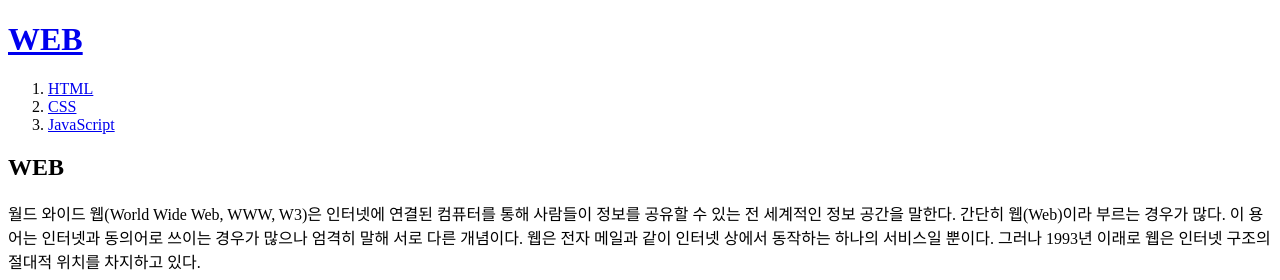
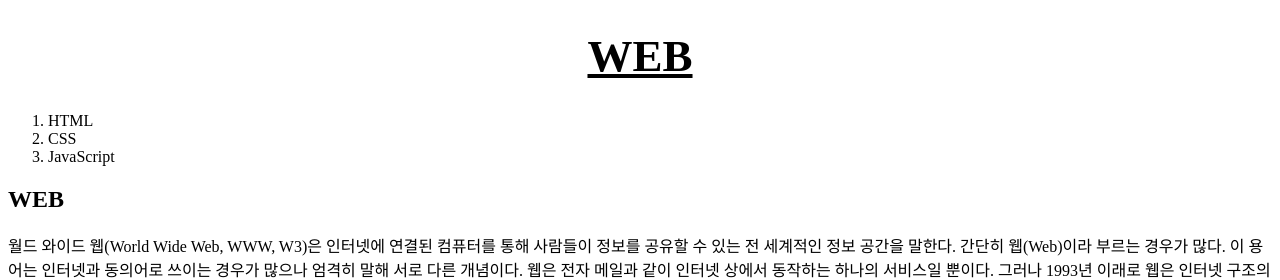
Before and after one commit to monte00/container, a plain HTML site: page index1.html in a window 1280 px wide. Shown: the top 280 px of the page. Drawn offline with Linux system fonts and the light colour scheme.

Commit message:
Update index1.html

```diff
--- a/index1.html
+++ b/index1.html
@@ -3,10 +3,20 @@
     <head>
         <title>WEB</title>
         <meta charset="utf-8">
+        <style>
+            a {
+                color:black;
+                text-decoration: none;
+            }
+            h1 {
+                font-size: 45px;
+                text-align:center;
+            }
+        </style>
     </head>
 
     <body>
-        <h1><a href="index1.html">WEB</a></h1>
+        <h1><a href="index1.html" style='text-decoration: underline;'>WEB</a></h1>
         <ol>
             <li> <a href="1.html">HTML</a></li>
             <li> <a href="2.html">CSS</a></li>
```
